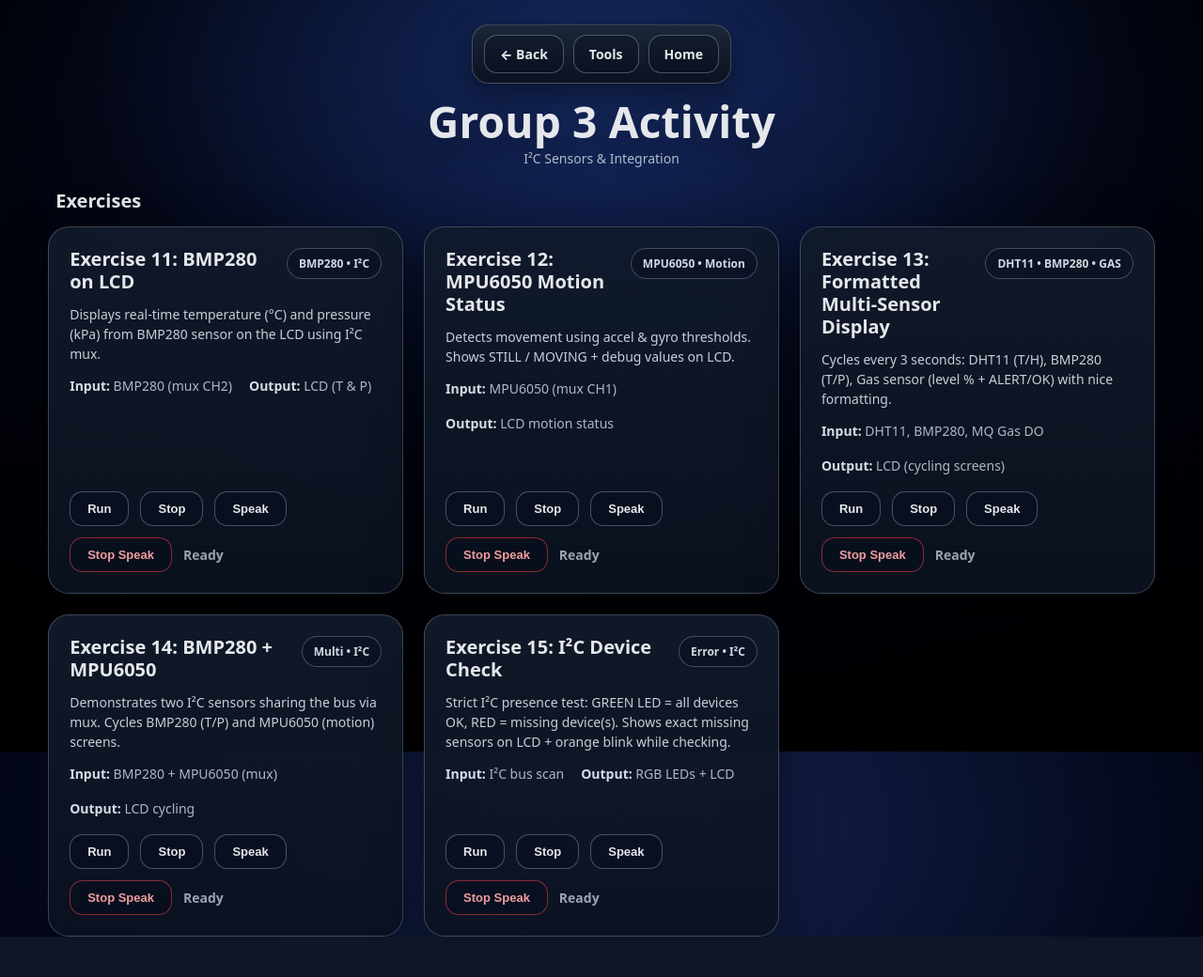
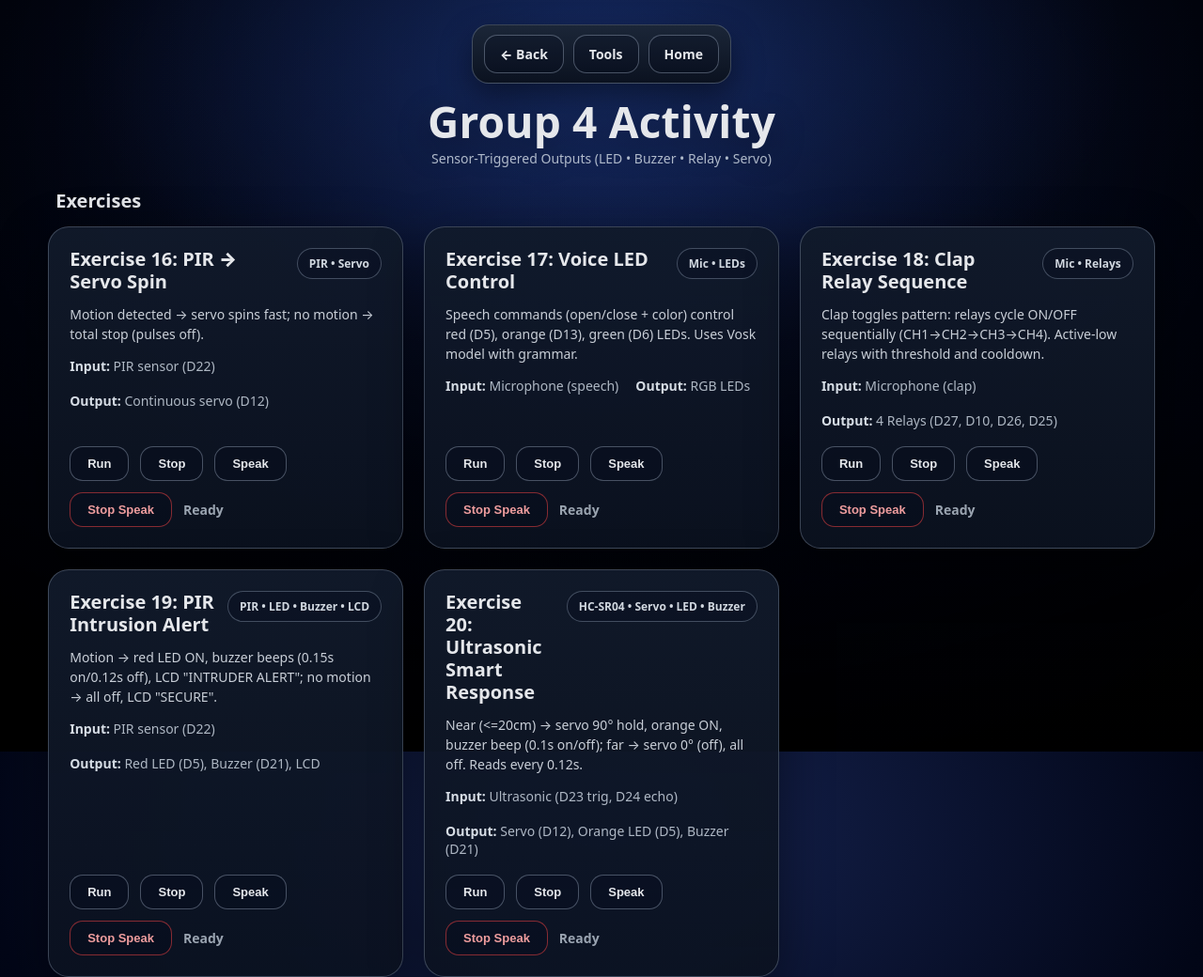
Before and after one commit to Tyron-lab/Tyron-Thesisv, a Flask app: page /activity4 in a window 1280 px wide. Shown: the whole page at 94% size. Before the commit the page ends 997 px from the top, so only its background shows below. Run offline with Flask 3, Linux system fonts and the light colour scheme.

Commit message:
update  html1234

```diff
--- a/static/template/activity1.html
+++ b/static/template/activity1.html
@@ -30,6 +30,7 @@
       <article class="exercise-card"
         data-exercise="a1-ex1"
         data-image="/static/images/PIR.png"
+        data-image3="/static/images/LCDI2C.png"
         data-image2="/static/images/LED.png"
         tabindex="0" role="button"
         data-say-title="Exercise 1: PIR Motion Detection with LEDs & LCD"
@@ -56,6 +57,7 @@
       <article class="exercise-card"
         data-exercise="a1-ex2"
         data-image="/static/images/GAS.png"
+        data-image3="/static/images/LCDI2C.png"
         data-image2="/static/images/LED.png"
         tabindex="0" role="button"
         data-say-title="Exercise 2: Gas Detection"
@@ -82,6 +84,7 @@
       <article class="exercise-card"
         data-exercise="a1-ex3"
         data-image="/static/images/DHT.png"
+        data-image3="/static/images/TCA.png"
         data-image2="/static/images/LCDI2C.png"
         tabindex="0" role="button"
         data-say-title="Exercise 3: Temperature & Humidity"
@@ -108,6 +111,7 @@
       <article class="exercise-card"
         data-exercise="a1-ex4"
         data-image="/static/images/ULTRASONIC.png"
+        data-image3="/static/images/LED.png"
         data-image2="/static/images/LCDI2C.png"
         tabindex="0" role="button"
         data-say-title="Exercise 4: Distance Measurement"
@@ -134,6 +138,7 @@
       <article class="exercise-card"
         data-exercise="a1-ex5"
         data-image="/static/images/BMP.png"
+        data-image3="/static/images/TCA.png"
         data-image2="/static/images/LCDI2C.png"
         tabindex="0" role="button"
         data-say-title="Exercise 5: Air Pressure & Temperature"
@@ -168,6 +173,7 @@
           <div class="modal-media-split">
             <img id="modalImg" alt="" />
             <img id="modalImg2" alt="" />
+            <img id="modalImg3" alt="" />
           </div>
         </div>
 
--- a/static/template/activity2.html
+++ b/static/template/activity2.html
@@ -29,6 +29,7 @@
       <article class="exercise-card"
         data-exercise="a2-ex6"
         data-image="/static/images/MIC.png"
+        data-image3="/static/images/LCDI2C.png"
         data-image2="/static/images/LED.png"
         tabindex="0" role="button"
         data-say-title="Exercise 6: Clap Switch"
@@ -54,6 +55,7 @@
       <article class="exercise-card"
         data-exercise="a2-ex7"
         data-image="/static/images/MIC.png"
+        data-image3="/static/images/LCDI2C.png"
         data-image2="/static/images/LED.png"
         tabindex="0" role="button"
         data-say-title="Exercise 7: Sound Level Indicator with Running Lights"
@@ -79,6 +81,7 @@
       <article class="exercise-card"
         data-exercise="a2-ex8"
         data-image="/static/images/MIC.png"
+        data-image3="/static/images/LCDI2C.png"
         data-image2="/static/images/LED.png"
         tabindex="0" role="button"
         data-say-title="Exercise 8: Noise Level Classifier"
@@ -104,6 +107,7 @@
       <article class="exercise-card"
         data-exercise="a2-ex9"
         data-image="/static/images/MIC.png"
+        data-image3="/static/images/LED.png"
         data-image2="/static/images/LCDI2C.png"
         tabindex="0" role="button"
         data-say-title="Exercise 9: Voice Activated System"
@@ -129,6 +133,7 @@
       <article class="exercise-card"
         data-exercise="a2-ex10"
         data-image="/static/images/MIC.png"
+        data-image3="/static/images/LCDI2C.png"
         data-image2="/static/images/LED.png"
         tabindex="0" role="button"
         data-say-title="Exercise 10: Loud Sound Alert System"
@@ -163,6 +168,7 @@
           <div class="modal-media-split">
             <img id="modalImg" alt="" />
             <img id="modalImg2" alt="" />
+            <img id="modalImg3" alt="" />
           </div>
         </div>
 
--- a/static/template/activity4.html
+++ b/static/template/activity4.html
@@ -3,7 +3,7 @@
 <head>
   <meta charset="UTF-8" />
   <meta name="viewport" content="width=device-width, initial-scale=1.0" />
-  <title>Group 3 Activity • TrainerKit</title>
+  <title>Group 4 Activity • TrainerKit</title>
 
   <link rel="stylesheet" href="/static/css/activity1.css" />
 </head>
@@ -18,137 +18,147 @@
     </div>
 
     <header class="act-header">
-      <h1>Group 3 Activity</h1>
-      <p>I²C Sensors &amp; Integration</p>
+      <h1>Group 4 Activity</h1>
+      <p>Sensor-Triggered Outputs (LED • Buzzer • Relay • Servo)</p>
     </header>
 
-    <section aria-label="Activity 3 Exercises">
+    <section aria-label="Activity 4 Exercises">
       <h2 class="section-title">Exercises</h2>
 
       <div class="cards">
 
+        <!-- EX 16: PIR → Servo -->
         <article class="exercise-card"
-          data-exercise="a3-ex11"
-          data-image="/static/images/BMP.png"
-          data-image2="/static/images/LCDI2C.png"
+          data-exercise="a4-ex16"
+          data-image="/static/images/PIR.png"
+          data-image3="/static/images/LED.png"
+        data-image2="/static/images/SERVO.png"
           tabindex="0" role="button"
-          data-say-title="Exercise 11: BMP280 Temperature & Pressure"
-          data-say-text="Reads temperature and pressure from BMP280 via I2C (through TCA9548A mux) and displays clean values on the LCD.">
+          data-say-title="Exercise 16: PIR Motion Servo Control"
+          data-say-text="Detects motion with PIR sensor and spins continuous rotation servo fast; stops completely on no motion.">
           <div class="ex-card-head">
-            <h3>Exercise 11: BMP280 on LCD</h3>
-            <span class="pill">BMP280 • I²C</span>
+            <h3>Exercise 16: PIR → Servo Spin</h3>
+            <span class="pill">PIR • Servo</span>
           </div>
-          <p class="ex-desc">Displays real-time temperature (°C) and pressure (kPa) from BMP280 sensor on the LCD using I²C mux.</p>
+          <p class="ex-desc">Motion detected → servo spins fast; no motion → total stop (pulses off).</p>
           <div class="ex-meta">
-            <span><b>Input:</b> BMP280 (mux CH2)</span>
-            <span><b>Output:</b> LCD (T &amp; P)</span>
+            <span><b>Input:</b> PIR sensor (D22)</span>
+            <span><b>Output:</b> Continuous servo (D12)</span>
           </div>
           <div class="ex-actions">
-            <button class="run-btn" type="button" data-run="a3-ex11">Run</button>
-            <button class="stop-btn" type="button" data-stop="a3-ex11">Stop</button>
-            <button class="speak-btn" type="button" data-speak="a3-ex11">Speak</button>
-          <button class="stop-speak-btn" type="button" data-stop-speak="a3-ex11">Stop Speak</button>
-            <span class="status" data-status-for="a3-ex11">Ready</span>
+            <button class="run-btn" type="button" data-run="a4-ex16">Run</button>
+            <button class="stop-btn" type="button" data-stop="a4-ex16">Stop</button>
+            <button class="speak-btn" type="button" data-speak="a4-ex16">Speak</button>
+          <button class="stop-speak-btn" type="button" data-stop-speak="a4-ex16">Stop Speak</button>
+            <span class="status" data-status-for="a4-ex16">Ready</span>
           </div>
         </article>
 
+        <!-- EX 17: Voice-Controlled LEDs -->
         <article class="exercise-card"
-          data-exercise="a3-ex12"
-          data-image="/static/images/MPU.png"
-          data-image2="/static/images/LCDI2C.png"
+          data-exercise="a4-ex17"
+          data-image="/static/images/MIC.png"
+          data-image3="/static/images/LCDI2C.png"
+        data-image2="/static/images/LED.png"
           tabindex="0" role="button"
-          data-say-title="Exercise 12: MPU6050 Motion Status"
-          data-say-text="Reads accelerometer and gyroscope from MPU6050 via I2C and classifies motion as STILL or MOVING.">
+          data-say-title="Exercise 17: Voice-Controlled LEDs"
+          data-say-text="Uses Vosk speech recognition to turn LEDs on/off with commands like 'open red' or 'close green'. Supports red, orange, green.">
           <div class="ex-card-head">
-            <h3>Exercise 12: MPU6050 Motion Status</h3>
-            <span class="pill">MPU6050 • Motion</span>
+            <h3>Exercise 17: Voice LED Control</h3>
+            <span class="pill">Mic • LEDs</span>
           </div>
-          <p class="ex-desc">Detects movement using accel &amp; gyro thresholds. Shows STILL / MOVING + debug values on LCD.</p>
+          <p class="ex-desc">Speech commands (open/close + color) control red (D5), orange (D13), green (D6) LEDs. Uses Vosk model with grammar.</p>
           <div class="ex-meta">
-            <span><b>Input:</b> MPU6050 (mux CH1)</span>
-            <span><b>Output:</b> LCD motion status</span>
+            <span><b>Input:</b> Microphone (speech)</span>
+            <span><b>Output:</b> RGB LEDs</span>
           </div>
           <div class="ex-actions">
-            <button class="run-btn" type="button" data-run="a3-ex12">Run</button>
-            <button class="stop-btn" type="button" data-stop="a3-ex12">Stop</button>
-            <button class="speak-btn" type="button" data-speak="a3-ex12">Speak</button>
-          <button class="stop-speak-btn" type="button" data-stop-speak="a3-ex12">Stop Speak</button>
-            <span class="status" data-status-for="a3-ex12">Ready</span>
+            <button class="run-btn" type="button" data-run="a4-ex17">Run</button>
+            <button class="stop-btn" type="button" data-stop="a4-ex17">Stop</button>
+            <button class="speak-btn" type="button" data-speak="a4-ex17">Speak</button>
+          <button class="stop-speak-btn" type="button" data-stop-speak="a4-ex17">Stop Speak</button>
+            <span class="status" data-status-for="a4-ex17">Ready</span>
           </div>
         </article>
 
+        <!-- EX 18: Clap → Relay Sequence -->
         <article class="exercise-card"
-          data-exercise="a3-ex13"
-          data-image="/static/images/DHT.png"
-          data-image2="/static/images/BMP.png"
+          data-exercise="a4-ex18"
+          data-image="/static/images/MIC.png"
+          data-image3="/static/images/LED.png"
+        data-image2="/static/images/RELAY.png"
           tabindex="0" role="button"
-          data-say-title="Exercise 13: Multi-Sensor Formatted Display"
-          data-say-text="Cycles through DHT11, BMP280, and MQ Gas sensor readings with clean, readable formatting on the LCD.">
+          data-say-title="Exercise 18: Clap-Triggered Relay Pattern"
+          data-say-text="Detects claps to toggle a sequential relay pattern across 4 channels; claps again to stop and turn all off.">
           <div class="ex-card-head">
-            <h3>Exercise 13: Formatted Multi-Sensor Display</h3>
-            <span class="pill">DHT11 • BMP280 • GAS</span>
+            <h3>Exercise 18: Clap Relay Sequence</h3>
+            <span class="pill">Mic • Relays</span>
           </div>
-          <p class="ex-desc">Cycles every 3 seconds: DHT11 (T/H), BMP280 (T/P), Gas sensor (level % + ALERT/OK) with nice formatting.</p>
+          <p class="ex-desc">Clap toggles pattern: relays cycle ON/OFF sequentially (CH1→CH2→CH3→CH4). Active-low relays with threshold and cooldown.</p>
           <div class="ex-meta">
-            <span><b>Input:</b> DHT11, BMP280, MQ Gas DO</span>
-            <span><b>Output:</b> LCD (cycling screens)</span>
+            <span><b>Input:</b> Microphone (clap)</span>
+            <span><b>Output:</b> 4 Relays (D27, D10, D26, D25)</span>
           </div>
           <div class="ex-actions">
-            <button class="run-btn" type="button" data-run="a3-ex13">Run</button>
-            <button class="stop-btn" type="button" data-stop="a3-ex13">Stop</button>
-            <button class="speak-btn" type="button" data-speak="a3-ex13">Speak</button>
-          <button class="stop-speak-btn" type="button" data-stop-speak="a3-ex13">Stop Speak</button>
-            <span class="status" data-status-for="a3-ex13">Ready</span>
+            <button class="run-btn" type="button" data-run="a4-ex18">Run</button>
+            <button class="stop-btn" type="button" data-stop="a4-ex18">Stop</button>
+            <button class="speak-btn" type="button" data-speak="a4-ex18">Speak</button>
+          <button class="stop-speak-btn" type="button" data-stop-speak="a4-ex18">Stop Speak</button>
+            <span class="status" data-status-for="a4-ex18">Ready</span>
           </div>
         </article>
 
+        <!-- EX 19: PIR Intrusion Alert -->
         <article class="exercise-card"
-          data-exercise="a3-ex14"
-          data-image="/static/images/BMP.png"
-          data-image2="/static/images/MPU.png"
+          data-exercise="a4-ex19"
+          data-image="/static/images/PIR.png"
+          data-image3="/static/images/LCDI2C.png"
+        data-image2="/static/images/LED.png"
           tabindex="0" role="button"
-          data-say-title="Exercise 14: Multiple I²C Devices"
-          data-say-text="Reads from BMP280 and MPU6050 on the same I²C bus using TCA9548A mux channels and cycles their data on LCD.">
+          data-say-title="Exercise 19: Intrusion Alert System"
+          data-say-text="PIR motion triggers red LED, buzzer beep pattern, and LCD alert; returns to secure on no motion.">
           <div class="ex-card-head">
-            <h3>Exercise 14: BMP280 + MPU6050</h3>
-            <span class="pill">Multi • I²C</span>
+            <h3>Exercise 19: PIR Intrusion Alert</h3>
+            <span class="pill">PIR • LED • Buzzer • LCD</span>
           </div>
-          <p class="ex-desc">Demonstrates two I²C sensors sharing the bus via mux. Cycles BMP280 (T/P) and MPU6050 (motion) screens.</p>
+          <p class="ex-desc">Motion → red LED ON, buzzer beeps (0.15s on/0.12s off), LCD "INTRUDER ALERT"; no motion → all off, LCD "SECURE".</p>
           <div class="ex-meta">
-            <span><b>Input:</b> BMP280 + MPU6050 (mux)</span>
-            <span><b>Output:</b> LCD cycling</span>
+            <span><b>Input:</b> PIR sensor (D22)</span>
+            <span><b>Output:</b> Red LED (D5), Buzzer (D21), LCD</span>
           </div>
           <div class="ex-actions">
-            <button class="run-btn" type="button" data-run="a3-ex14">Run</button>
-            <button class="stop-btn" type="button" data-stop="a3-ex14">Stop</button>
-            <button class="speak-btn" type="button" data-speak="a3-ex14">Speak</button>
-          <button class="stop-speak-btn" type="button" data-stop-speak="a3-ex14">Stop Speak</button>
-            <span class="status" data-status-for="a3-ex14">Ready</span>
+            <button class="run-btn" type="button" data-run="a4-ex19">Run</button>
+            <button class="stop-btn" type="button" data-stop="a4-ex19">Stop</button>
+            <button class="speak-btn" type="button" data-speak="a4-ex19">Speak</button>
+          <button class="stop-speak-btn" type="button" data-stop-speak="a4-ex19">Stop Speak</button>
+            <span class="status" data-status-for="a4-ex19">Ready</span>
           </div>
         </article>
 
+        <!-- EX 20: Ultrasonic Response -->
         <article class="exercise-card"
-          data-exercise="a3-ex15"
-          data-image="/static/images/TCA.png"
-          data-image2="/static/images/LED.png"
+          data-exercise="a4-ex20"
+          data-image="/static/images/ULTRASONIC.png"
+          data-image3="/static/images/LED.png"
+        data-image2="/static/images/SERVO.png"
           tabindex="0" role="button"
-          data-say-title="Exercise 15: I²C Communication Check"
-          data-say-text="Scans for LCD, BMP280 and MPU6050 on the I²C bus. GREEN = all present, RED = any missing, with LCD details.">
+          data-say-title="Exercise 20: Ultrasonic Object Response"
+          data-say-text="Ultrasonic detects near object (<=20cm) → servo to 90°, orange LED on, buzzer beeps; far → servo to 0° (off), all off.">
           <div class="ex-card-head">
-            <h3>Exercise 15: I²C Device Check</h3>
-            <span class="pill">Error • I²C</span>
+            <h3>Exercise 20: Ultrasonic Smart Response</h3>
+            <span class="pill">HC-SR04 • Servo • LED • Buzzer</span>
           </div>
-          <p class="ex-desc">Strict I²C presence test: GREEN LED = all devices OK, RED = missing device(s). Shows exact missing sensors on LCD + orange blink while checking.</p>
+          <p class="ex-desc">Near (<=20cm) → servo 90° hold, orange ON, buzzer beep (0.1s on/off); far → servo 0° (off), all off. Reads every 0.12s.</p>
           <div class="ex-meta">
-            <span><b>Input:</b> I²C bus scan</span>
-            <span><b>Output:</b> RGB LEDs + LCD</span>
+            <span><b>Input:</b> Ultrasonic (D23 trig, D24 echo)</span>
+            <span><b>Output:</b> Servo (D12), Orange LED (D5), Buzzer (D21)</span>
           </div>
           <div class="ex-actions">
-            <button class="run-btn" type="button" data-run="a3-ex15">Run</button>
-            <button class="stop-btn" type="button" data-stop="a3-ex15">Stop</button>
-            <button class="speak-btn" type="button" data-speak="a3-ex15">Speak</button>
-          <button class="stop-speak-btn" type="button" data-stop-speak="a3-ex15">Stop Speak</button>
-            <span class="status" data-status-for="a3-ex15">Ready</span>
+            <button class="run-btn" type="button" data-run="a4-ex20">Run</button>
+            <button class="stop-btn" type="button" data-stop="a4-ex20">Stop</button>
+            <button class="speak-btn" type="button" data-speak="a4-ex20">Speak</button>
+          <button class="stop-speak-btn" type="button" data-stop-speak="a4-ex20">Stop Speak</button>
+            <span class="status" data-status-for="a4-ex20">Ready</span>
           </div>
         </article>
 
@@ -165,6 +175,7 @@
           <div class="modal-media-split">
             <img id="modalImg" alt="" />
             <img id="modalImg2" alt="" />
+            <img id="modalImg3" alt="" />
           </div>
         </div>
 
```
Also changed, not shown: static/template/activity3.html (+11 -5 lines).
